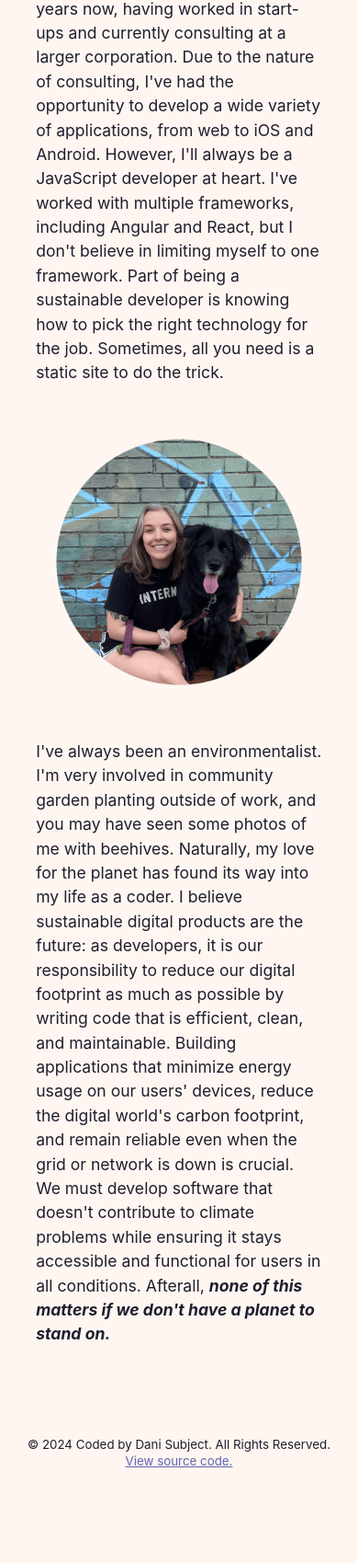
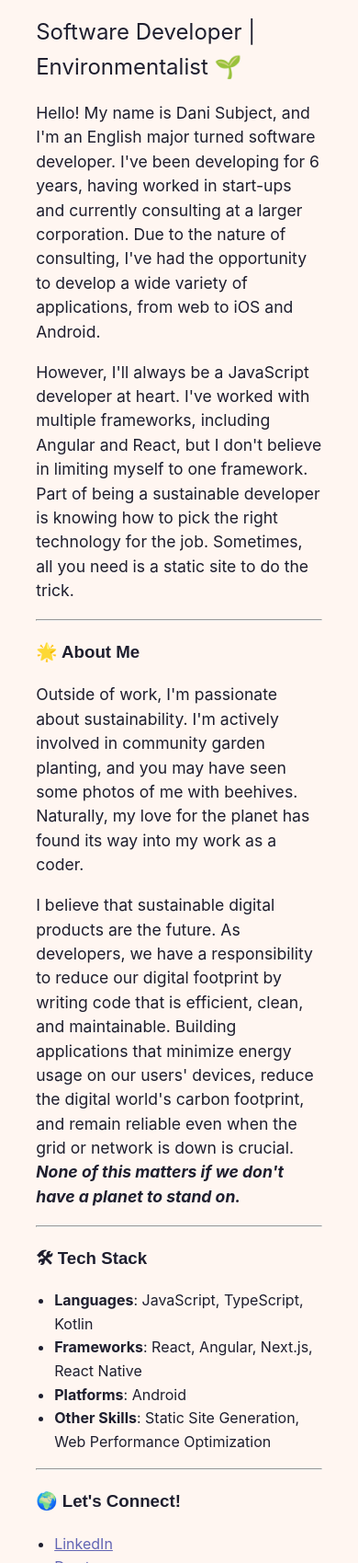
Before and after one commit to dsubject/dani-astro-portfolio-blog, an Astro site: page /about in a window 390 px wide. Shown: the part 301-2000 px from the top of the page at 92% size. Built offline with nearby package versions, Linux system fonts and the light colour scheme; Astro itself is replaced by a stand-in of ours.

Commit message:
about me and portfolio pages

```diff
--- a/src/pages/about.astro
+++ b/src/pages/about.astro
@@ -5,47 +5,70 @@ import { SITE_TITLE } from '../consts';
 const updatedDate = '2024-07-17'; // Set the last updated date here
 ---
 
-<Layout title={`About Me`} description="About Dani Subject">
-	<div>
-		<div class="about-txt">
+<Layout description="About Dani Subject">
+	  <section>
+    <h1>Hi 👋 I'm Dani Subject</h1>
+
+    <h2>Software Developer | Environmentalist 🌱</h2>
     <p>
-				Hello! My name is Dani Subject, and I'm an English major turned software developer. I've been developing for 6 years now,
-				having worked in start-ups and currently consulting at a larger corporation. Due to the nature of consulting, I've had the opportunity to develop
-				a wide variety of applications, from web to iOS and Android. However, I'll always be a JavaScript developer at heart.
-				I've worked with multiple frameworks, including Angular and React, but I don't believe in limiting myself to one framework. Part of being a
-				sustainable developer is knowing how to pick the right technology for the job. Sometimes, all you need is a static
-				site to do the trick.
+      Hello! My name is Dani Subject, and I'm an English major turned software developer. I've been developing for 6 years,
+      having worked in start-ups and currently consulting at a larger corporation. Due to the nature of consulting, I've had the
+      opportunity to develop a wide variety of applications, from web to iOS and Android.
     </p>
-			<img width="350" height="350" src="/irl-me.png" alt="Description of image 1" />
-		</div>
+
     <p>
-			I've always been an environmentalist. I'm very involved in community garden planting outside of work, and you may have seen some photos of me with beehives. Naturally, my love for the planet has found its way into my life as a coder. I believe sustainable digital products are the future: as developers, it is our responsibility to reduce our digital footprint as much as possible by writing code that is efficient, clean, and maintainable. Building applications that minimize energy usage on our users' devices, reduce the digital world's carbon footprint, and remain reliable even when the grid or network is down is crucial. We must develop software that doesn't contribute to climate problems while ensuring it stays accessible and functional for users in all conditions. Afterall, <i><b>none of this matters if we don't have a planet to stand on.</b></i>
+      However, I'll always be a JavaScript developer at heart. I've worked with multiple frameworks, including Angular and React, but I don't believe in limiting myself to one framework.
+      Part of being a sustainable developer is knowing how to pick the right technology for the job. Sometimes, all you need is a static site to do the trick.
     </p>
-	</div>
 
+    <hr />
+
+    <h3>🌟 About Me</h3>
+    <p>
+      Outside of work, I'm passionate about sustainability. I'm actively involved in community garden planting, and you may have seen some photos of me with beehives.
+      Naturally, my love for the planet has found its way into my work as a coder.
+    </p>
+
+    <p>
+      I believe that sustainable digital products are the future. As developers, we have a responsibility to reduce our digital footprint by writing code that is efficient, clean, and maintainable.
+      Building applications that minimize energy usage on our users' devices, reduce the digital world's carbon footprint, and remain reliable even when the grid or network is down is crucial.
+	  <i><b>None of this matters if we don't have a planet to stand on.</b></i>
+    </p>
+
+    <hr />
+
+    <h3>🛠 Tech Stack</h3>
+    <ul>
+      <li><strong>Languages</strong>: JavaScript, TypeScript, Kotlin</li>
+      <li><strong>Frameworks</strong>: React, Angular, Next.js, React Native</li>
+      <li><strong>Platforms</strong>: Android</li>
+      <li><strong>Other Skills</strong>: Static Site Generation, Web Performance Optimization</li>
+    </ul>
+
+    <hr />
+
+    <h3>🌍 Let's Connect!</h3>
+    <ul>
+      <li><a href="https://www.linkedin.com/in/danielle-subject" target="_blank">LinkedIn</a></li>
+      <li><a href="https://dev.to/danisubject" target="_blank">Dev.to</a></li>
+      <li><a href="https://github.com/dsubject" target="_blank">GitHub</a></li>
+    </ul>
+
+  </section>
   <style>
-		.about-txt {
-			display: flex;
-			flex-direction: row;
+    section {
+      font-family: sans-serif;
+      line-height: 1.6;
+    }
+
+    ul {
+      list-style-type: disc;
+      margin-left: 20px;
     }
 
     @media (max-width: 768px) {
-			.about-txt {
-				display: flex;
-				flex-direction: column;
-			}
-			img {
-				align-self: center;
-			}
-		}
-
-		@media (max-width: 480px) {
-			.about-txt {
-				display: flex;
-				flex-direction: column;
-			}
-			img {
-				align-self: center;
+      ul {
+        padding-left: 0;
       }
     }
   </style>
--- a/src/pages/portfolio.astro
+++ b/src/pages/portfolio.astro
@@ -11,36 +11,110 @@ const posts = await getCollection('blog').then((posts) => {
 ---
 
 <Layout title={`My Work`} description="About Dani Subject">
-  <div class="portfolio-list">
-          <picture>
-            <source srcset="/mockups.png" type="image/webp">
-            <source srcset="/mockups.png" type="image/png">
-            <img class="landing-img" loading="lazy" alt="Cartoon image of a woman sitting with her dog on a bench" src="/mockups.png" />
-      </picture>
-      <div class="portfolio-item-desc">
-        <h2>Subject Designs</h2>
-        <p>I built the <a href="https://subjectdesigns.com/" target="_blank">Subject Designs</a> website using Eleventy and SASS, focusing on performance and sustainability. Key features include image optimization, responsive design, and sustainability, achieving 100% Lighthouse scores and an A+ rating from the Website Carbon Calculator.</p>
-      </div>
-  </div>
+  <section>
+    <h2>💻 Technologies I Use</h2>
+    <ul>
+      <li><strong>Languages</strong>: JavaScript, TypeScript, Kotlin</li>
+      <li><strong>Frameworks & Libraries</strong>: React, Angular, Next.js, Eleventy</li>
+      <li><strong>Platforms</strong>: iOS, Android</li>
+      <li><strong>Other Tools</strong>: SASS, Web Performance Optimization, Static Site Generators</li>
+    </ul>
+
+    <hr />
+
+    <h2>🌟 Websites I've Built</h2>
+    <ul>
+      <li>
+        <a href="https://subjectdesigns.com" target="_blank"><strong>Subject Designs</strong></a> <br />
+        <em>Tech Stack:</em> Eleventy, SASS, Netlify <br />
+        <em>Description:</em> A portfolio and business website for a small business offering renovation and inspection services. Focused on sustainable design with optimized image loading and performance.
+      </li>
+
+      <li>
+        <a href="https://example.com" target="_blank"><strong>Project Name</strong></a> <br />
+        <em>Tech Stack:</em> Next.js, Tailwind CSS <br />
+        <em>Description:</em> A responsive website for a local restaurant, featuring dynamic menu updates, customer reviews, and reservation functionality.
+      </li>
+
+      <li>
+        <a href="https://example.com" target="_blank"><strong>Project Name</strong></a> <br />
+        <em>Tech Stack:</em> React, Firebase, Node.js <br />
+        <em>Description:</em> A custom CRM system for a real estate company, allowing agents to track leads, manage property listings, and automate client communications.
+      </li>
+
+      <li>
+        <a href="https://example.com" target="_blank"><strong>Project Name</strong></a> <br />
+        <em>Tech Stack:</em> Angular, Express.js, MongoDB <br />
+        <em>Description:</em> A health and wellness app with a custom dashboard for tracking fitness goals, managing meal plans, and syncing with wearable devices.
+      </li>
+    </ul>
+
+    <hr />
+
+    <h2>🏢 Professional Experience</h2>
+    <h3>IBM Canada (2017–2023)</h3>
+    <p><strong>Frontend Developer (Consultant)</strong></p>
+    <ul>
+      <li>Developed user interfaces for mobile and web banking applications for clients including BMO, PNC, and Scotiabank.</li>
+      <li>Collaborated with cross-functional teams to deliver secure and scalable solutions.</li>
+      <li>Optimized application performance and ensured accessibility compliance.</li>
+    </ul>
+
+    <hr />
+
+    <h2>🌍 Let's Connect</h2>
+    <ul>
+      <li><a href="https://www.linkedin.com/in/danielle-subject" target="_blank">LinkedIn</a></li>
+      <li><a href="https://dev.to/danisubject" target="_blank">Dev.to</a></li>
+      <li><a href="https://github.com/dsubject" target="_blank">GitHub</a></li>
+      <li><a href="https://daniellesubject.com" target="_blank">Personal Website</a></li>
+    </ul>
+
+    <hr />
+
+    <h2>📜 License</h2>
+    <p>All code and projects showcased here are my own or have been built in collaboration with clients and teams.</p>
+  </section>
+
   <style>
-    .h1 {
-        margin-top: 20px;
+    section {
+      font-family: sans-serif;
+      line-height: 1.6;
+      margin: 0 auto;
+      max-width: 800px;
     }
-    .portfolio-list {
-        display: flex;
-        flex-direction: row;
-        align-items: center;
+
+    ul {
+      list-style-type: disc;
+      margin-left: 20px;
     }
-    .portfolio-item-desc {
-        width: 40%;
+
+    hr {
+      margin: 30px 0;
+      border: none;
+      border-top: 1px solid #ddd;
     }
-    @media (max-width: 480px) {
-        .portfolio-list {
-            flex-direction: column;
-        }
-        .portfolio-item-desc {
-            width: unset;
-        }
+
+    blockquote {
+      font-size: 1.2em;
+      margin: 20px 0;
+      padding: 10px 20px;
+      background-color: #f9f9f9;
+      border-left: 5px solid #ccc;
+    }
+
+    a {
+      color: #0066cc;
+    }
+
+    a:hover {
+      text-decoration: underline;
+    }
+
+    @media (max-width: 768px) {
+      ul {
+        padding-left: 0;
+      }
     }
   </style>
 </Layout>
```
Lines whose indentation alone changed are shown as unchanged.
